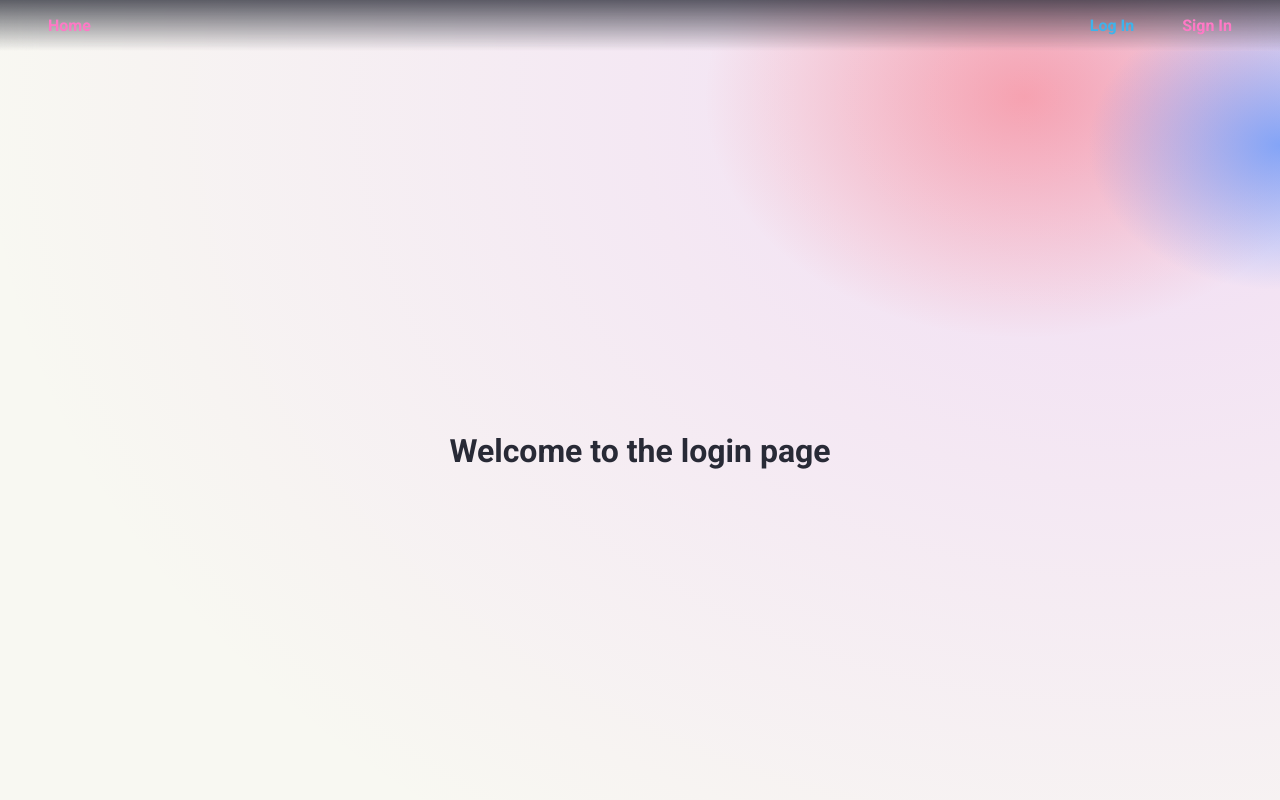
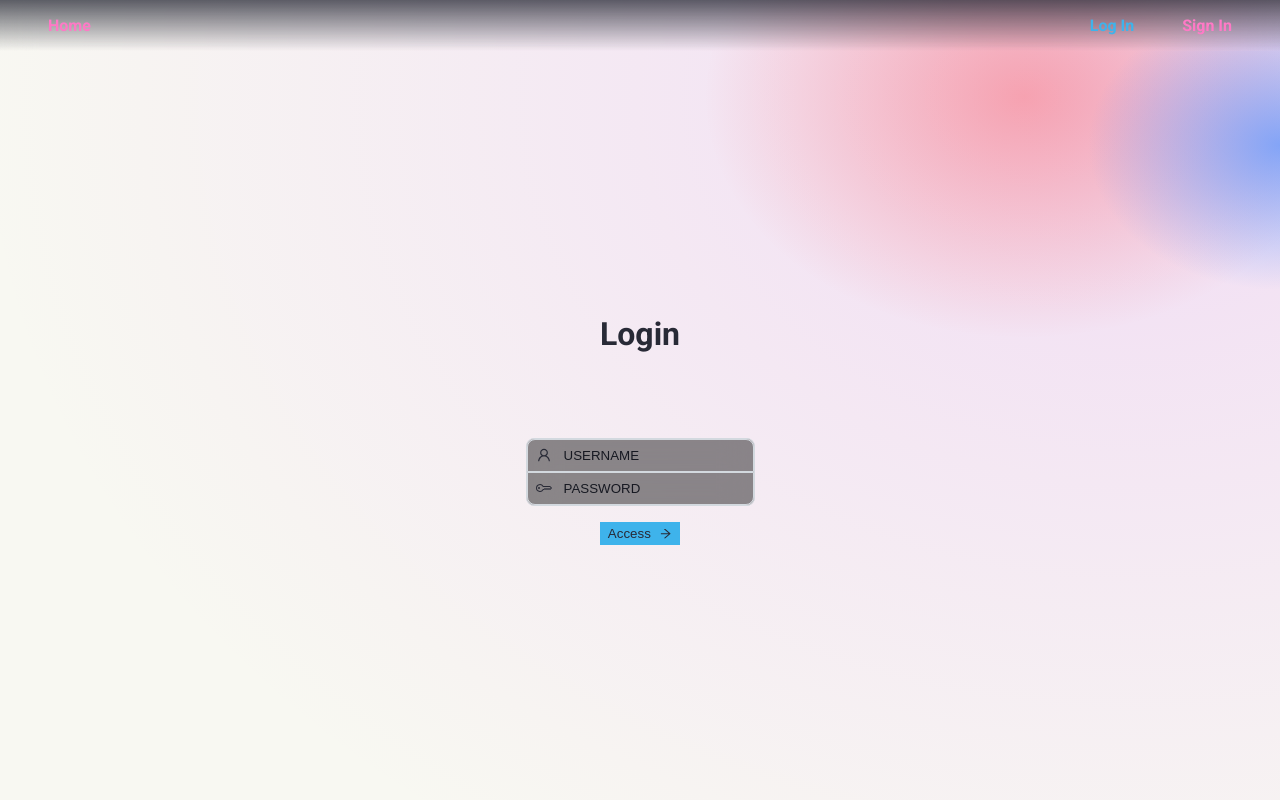
Before and after one commit to euaaron/react-test, a Next.js app: page /login in a window 1280 px wide. Shown: the top 800 px of the page. Built offline with nearby package versions, Linux system fonts and the light colour scheme.

Commit message:
feat: created login page logic

```diff
--- a/pages/api/users/[user].ts
+++ b/pages/api/users/[user].ts
@@ -1,6 +1,7 @@
+import type { NextApiRequest, NextApiResponse } from 'next'
+
 import { User } from '@lib/User/model/User'
 import { UserService } from '@lib/User/services/UserService'
-import type { NextApiRequest, NextApiResponse } from 'next'
 
 type Data = {
   user?: User | null
@@ -56,17 +57,24 @@ function remove(req: NextApiRequest, res: NextApiResponse<Data>) {
   })
 }
 
-function get(req: NextApiRequest, res: NextApiResponse<Data>) {
-  const { username } = req.body || req.query || ''
+function get(req: NextApiRequest, res: NextApiResponse) {
+  const { user } = req.body || req.query || ''
 
-  if (username == '') {
+  if (user == '') {
     return res.status(400).json({ error: 'Username is required' })
   }
 
-  UserService.get(username).then(user => {
-    if (!user) {
+  UserService.get(user)
+    .then(user => {
+      return res.status(200).json({
+        user: {
+          id: user!.id,
+          username: user!.username,
+          createdAt: user!.createdAt,
+        },
+      })
+    })
+    .catch(error => {
       return res.status(404).json({ error: 'User not found' })
-    }
-    return res.status(200).json({ user })
-  })
+    })
 }
--- a/pages/login.tsx
+++ b/pages/login.tsx
@@ -1,15 +1,79 @@
 import type { NextPage } from 'next'
 import Head from 'next/head'
+import { useRouter } from 'next/router'
+import { useEffect, useState } from 'react'
+import axios from 'axios'
+
+import { AiOutlineUser } from 'react-icons/ai'
+import { AiOutlineArrowRight } from 'react-icons/ai'
+import { BsKey } from 'react-icons/bs'
+
+import Card from '@components/shared/Card/Card'
+import Input from '@components/shared/Input/Input'
+import Button from '@components/shared/Button/Button'
+
+import style from '@styles/Login.module.scss'
+
+interface Session {
+  id: string
+  username: string
+  createdAt: string
+  token: string
+}
 
 const LogIn: NextPage = () => {
+  const [username, setUsername] = useState('')
+  const [password, setPassword] = useState('')
+  const [session, setSession] = useState<Session>()
+  const route = useRouter()
+
+  useEffect(() => {
+    if (session && session.token) {
+      route.push('/')
+    }
+  }, [session, route])
+
+  function handleSubmit(e: React.FormEvent<HTMLFormElement>) {
+    e.preventDefault()
+
+    axios
+      .put('/api/auth', {
+        user: {
+          username,
+          password,
+        },
+      })
+      .then(({ data }) => {
+        setSession(data.session)
+        route.push('/')
+      })
+      .catch(err => {
+        alert(err)
+      })
+  }
+
   return (
     <>
       <Head>
-        <title>React Test | Login</title>
+        <title>React Test | Log In</title>
         <meta name="description" content="React Test Login page." />
       </Head>
 
-      <h1>Welcome to the login page</h1>
+      <h1>Login</h1>
+
+      <form onSubmit={handleSubmit} className={style.loginForm}>
+        <Card>
+          <Input required name="username" type="text" value={username} callback={e => setUsername(e.target.value)}>
+            <AiOutlineUser />
+          </Input>
+          <Input required name="password" type="password" value={password} callback={e => setPassword(e.target.value)}>
+            <BsKey />
+          </Input>
+        </Card>
+        <Button type="submit">
+          Access <AiOutlineArrowRight />
+        </Button>
+      </form>
     </>
   )
 }
--- /dev/null
+++ b/styles/Login.module.scss
@@ -0,0 +1,11 @@
+.loginForm {
+  display: flex;
+  flex-direction: column;
+  align-items: center;
+  justify-content: center;
+  gap: 1rem;
+
+  width: 100%;
+  height: 100%;
+  padding: 4rem 8rem;
+}
```
Also changed, not shown: pages/api/auth.ts (added, +31 -0 lines), 1 other file (tests, documents, lock files or other folders).
